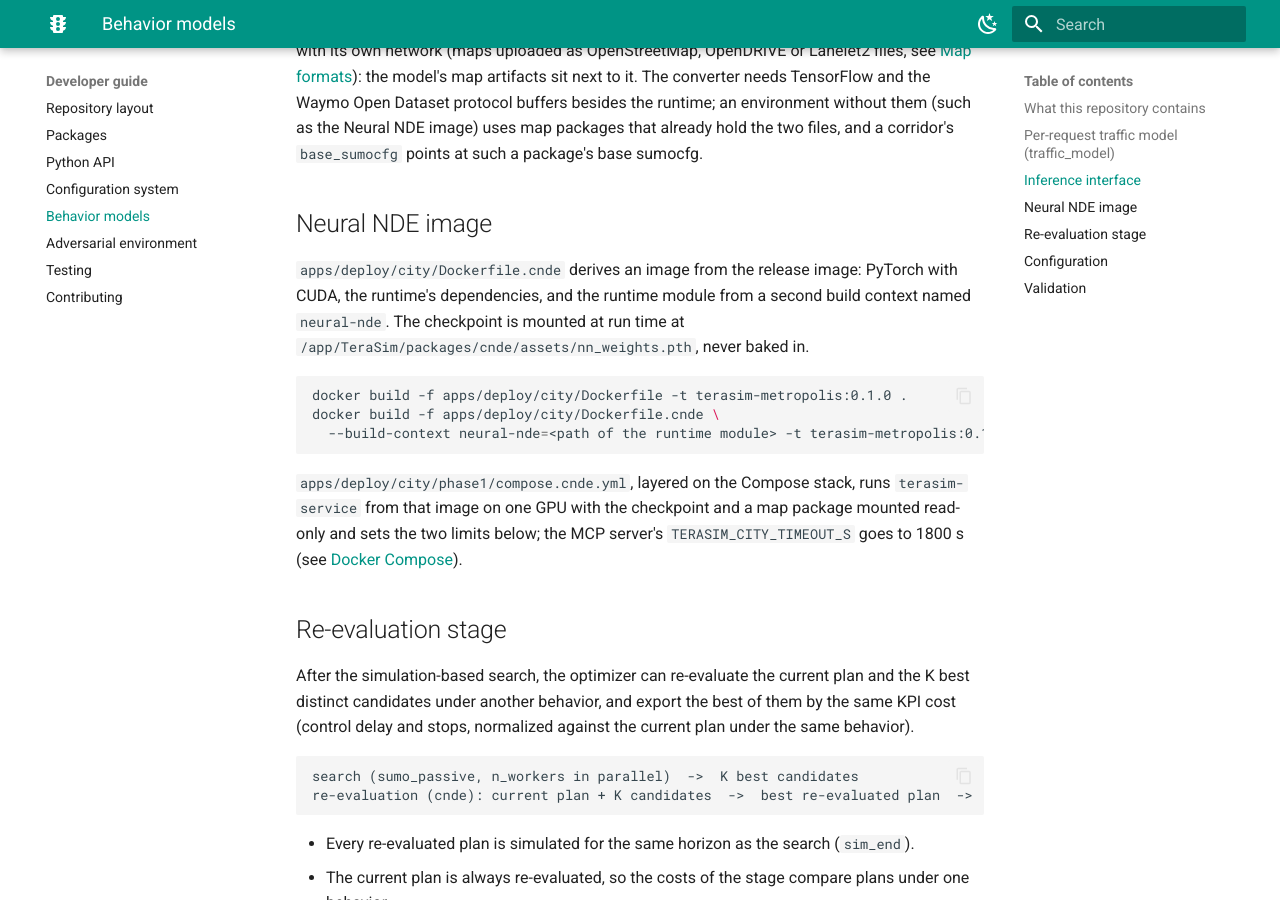
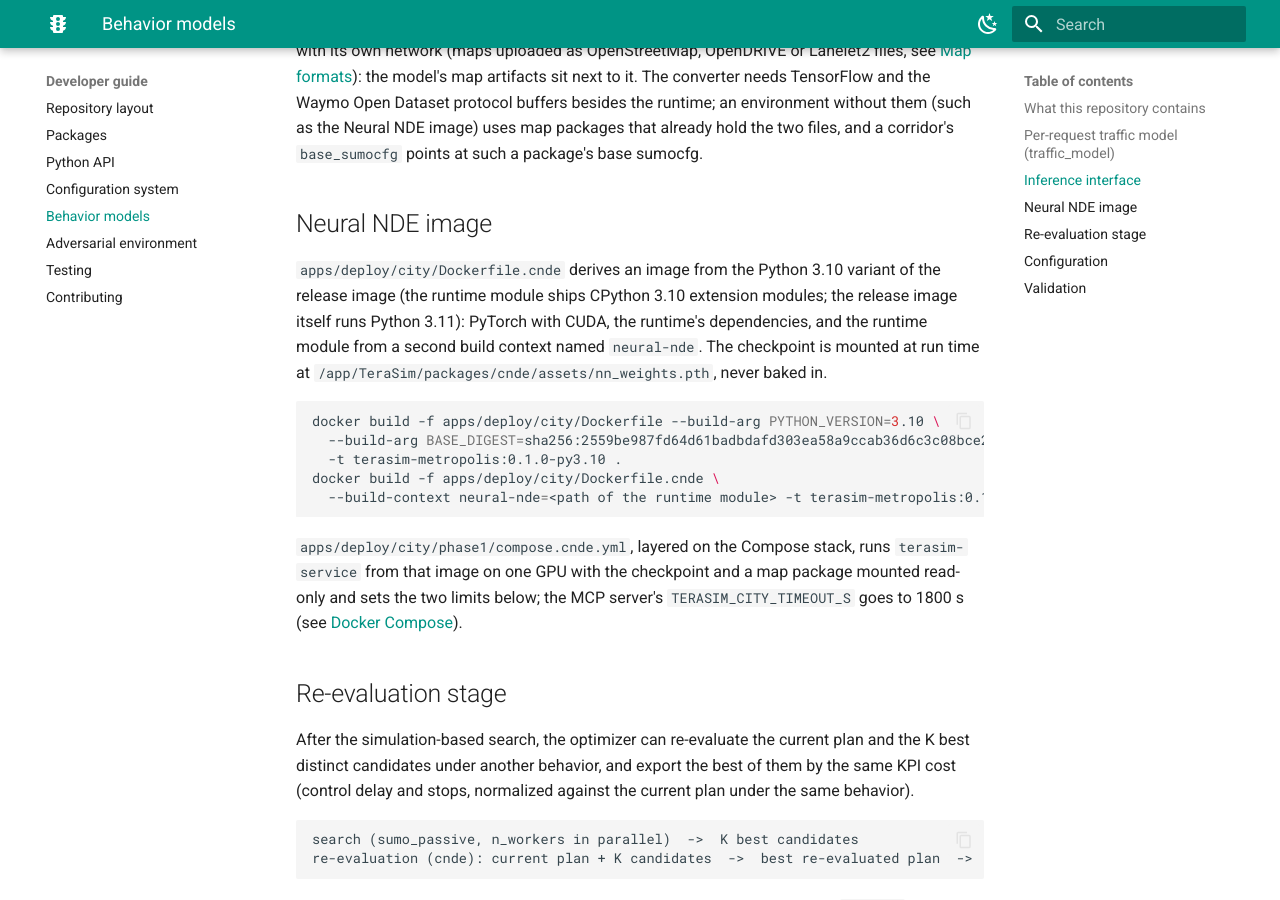
Before and after one commit to SaferDrive-AI/Terasim-Metropolis, an MkDocs documentation site: the page built from docs/developer-guide/behavior-models.md, in a window 1280 px wide and 900 px high, scrolled down 3648 px. Built offline with MkDocs 1.6.1 and Material for MkDocs 9.7.7, drawn with Linux system fonts in a browser that asks for light colours.

Commit message:
Build the release image on Python 3.11 for Pillow 13
reportlab, the PDF renderer of the timing report, imports Pillow, and
Pillow fixes its CRITICAL advisories CVE-2026-96639, CVE-2026-112393,
CVE-2026-112398, CVE-2026-112403 and CVE-2026-112900 only in 13.0.0,
which needs Python 3.11 or newer. The release image moves from
python:3.10-slim-bookworm to python:3.11-slim-bookworm (pinned by digest).

The Dockerfile takes PYTHON_VERSION and BASE_DIGEST and checks that they
match the base image. The Neural NDE runtime ships CPython 3.10
extension modules, so Dockerfile.cnde derives from the Python 3.10
variant of the release image (same Dockerfile, the previous base digest)
and stops early on any other Python.

THIRD_PARTY_NOTICES lists the packages of the Python 3.11 image; BUILD.md
and the documentation describe the two builds; CI also runs on 3.11.

````diff
--- a/docs/developer-guide/behavior-models.md
+++ b/docs/developer-guide/behavior-models.md
@@ -98,13 +98,16 @@ the two files, and a corridor's `base_sumocfg` points at such a package's base s
 
 ## Neural NDE image
 
-`apps/deploy/city/Dockerfile.cnde` derives an image from the release image: PyTorch with CUDA,
-the runtime's dependencies, and the runtime module from a second build context named
-`neural-nde`. The checkpoint is mounted at run time at
+`apps/deploy/city/Dockerfile.cnde` derives an image from the Python 3.10 variant of the release
+image (the runtime module ships CPython 3.10 extension modules; the release image itself runs
+Python 3.11): PyTorch with CUDA, the runtime's dependencies, and the runtime module from a second
+build context named `neural-nde`. The checkpoint is mounted at run time at
 `/app/TeraSim/packages/cnde/assets/nn_weights.pth`, never baked in.
 
 ```bash
-docker build -f apps/deploy/city/Dockerfile -t terasim-metropolis:0.1.0 .
+docker build -f apps/deploy/city/Dockerfile --build-arg PYTHON_VERSION=3.10 \
+  --build-arg BASE_DIGEST=sha256:2559be987fd64d61badbdafd303ea58a9ccab36d6c3c08bce219e762177d2eca \
+  -t terasim-metropolis:0.1.0-py3.10 .
 docker build -f apps/deploy/city/Dockerfile.cnde \
   --build-context neural-nde=<path of the runtime module> -t terasim-metropolis:0.1.0-cnde .
 ```
````
Also changed, not shown: THIRD_PARTY_NOTICES.md (+35 -31 lines), apps/deploy/city/BUILD.md (+15 -5 lines), docs/getting-started/installation.md (+1 -1 lines), 3 other files.
